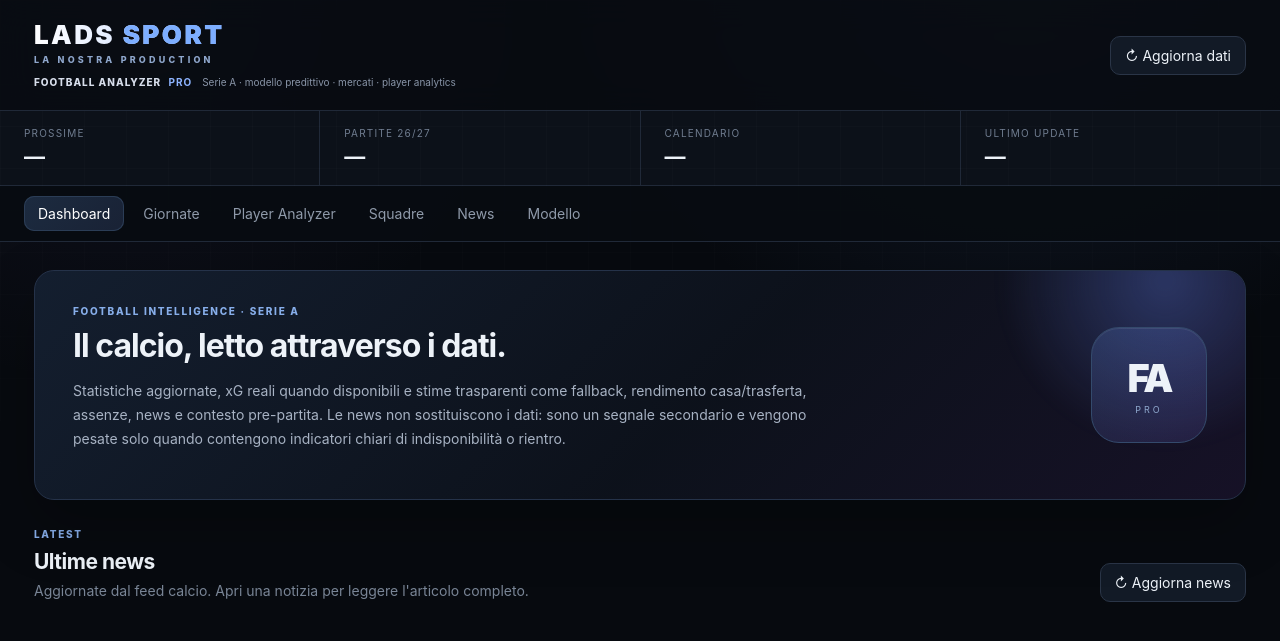
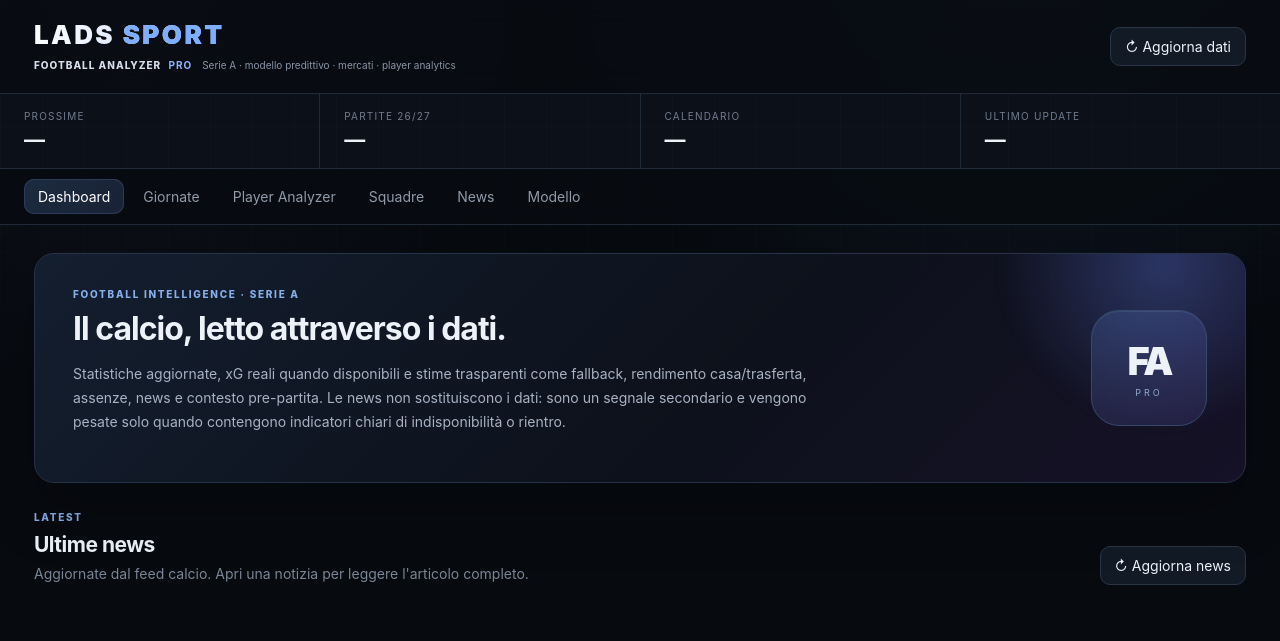
Before and after one commit to Football-Analyzer-Lads/Football-Analyzer-PRO, a Python web app: template templates/index.html in a window 1280 px wide. Shown: the top 641 px of the page. Run offline with Jinja, Linux system fonts and the light colour scheme; the template is opened without the code that fills it, so the values that code supplies are empty.

Commit message:
Simplify LADS SPORT header

```diff
--- a/templates/index.html
+++ b/templates/index.html
@@ -1,5 +1,5 @@
-<!doctype html><html lang="it"><head><meta charset="utf-8"><meta name="viewport" content="width=device-width,initial-scale=1"><title>Football Analyzer</title><link rel="stylesheet" href="/static/style.css?v=lads-sport-1"></head><body>
-<header><div class="brandLockup"><div class="brandName">LADS <span>SPORT</span></div><div class="brandTag">LA NOSTRA PRODUCTION</div><div class="productName">FOOTBALL ANALYZER <b>PRO</b><i>Serie A · modello predittivo · mercati · player analytics</i></div></div><button id="refresh">↻ Aggiorna dati</button></header>
+<!doctype html><html lang="it"><head><meta charset="utf-8"><meta name="viewport" content="width=device-width,initial-scale=1"><title>Football Analyzer</title><link rel="stylesheet" href="/static/style.css?v=lads-sport-2"></head><body>
+<header><div class="brandLockup"><div class="brandName">LADS <span>SPORT</span></div><div class="productName">FOOTBALL ANALYZER <b>PRO</b><i>Serie A · modello predittivo · mercati · player analytics</i></div></div><button id="refresh">↻ Aggiorna dati</button></header>
 <section class="stats"><div><small>PROSSIME</small><b id="upcoming">—</b></div><div><small>PARTITE 26/27</small><b id="played">—</b></div><div><small>CALENDARIO</small><b id="schedule">—</b></div><div><small>ULTIMO UPDATE</small><b id="updated">—</b></div></section>
 <nav><button class="tab active" data-tab="dashboard">Dashboard</button><button class="tab" data-tab="matches">Giornate</button><button class="tab" data-tab="players">Player Analyzer</button><button class="tab" data-tab="teams">Squadre</button><button class="tab" data-tab="news">News</button><button class="tab" data-tab="about">Modello</button></nav>
 <main id="dashboard" class="page active">
```
